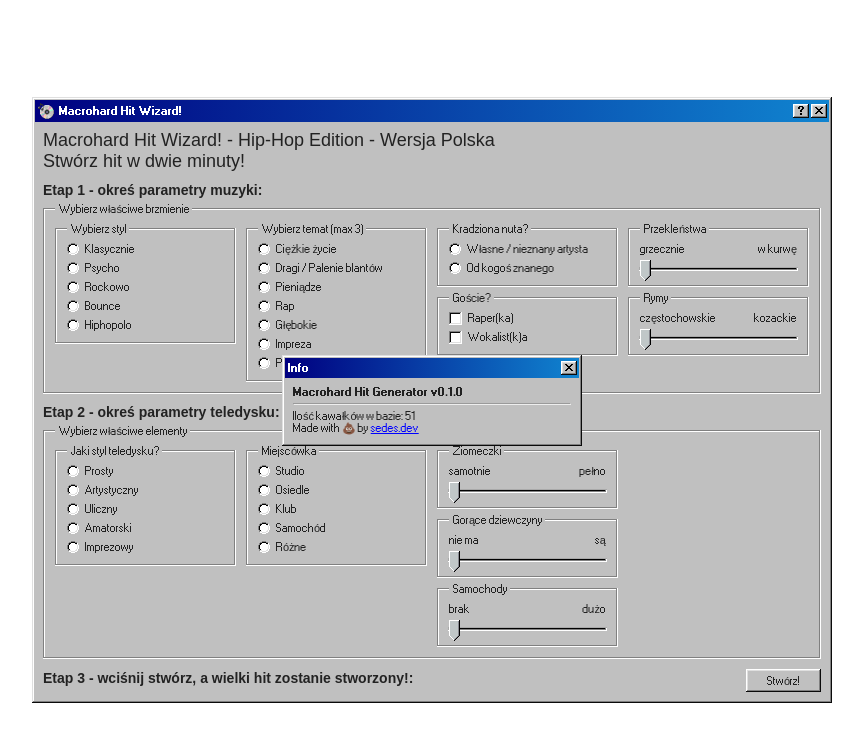
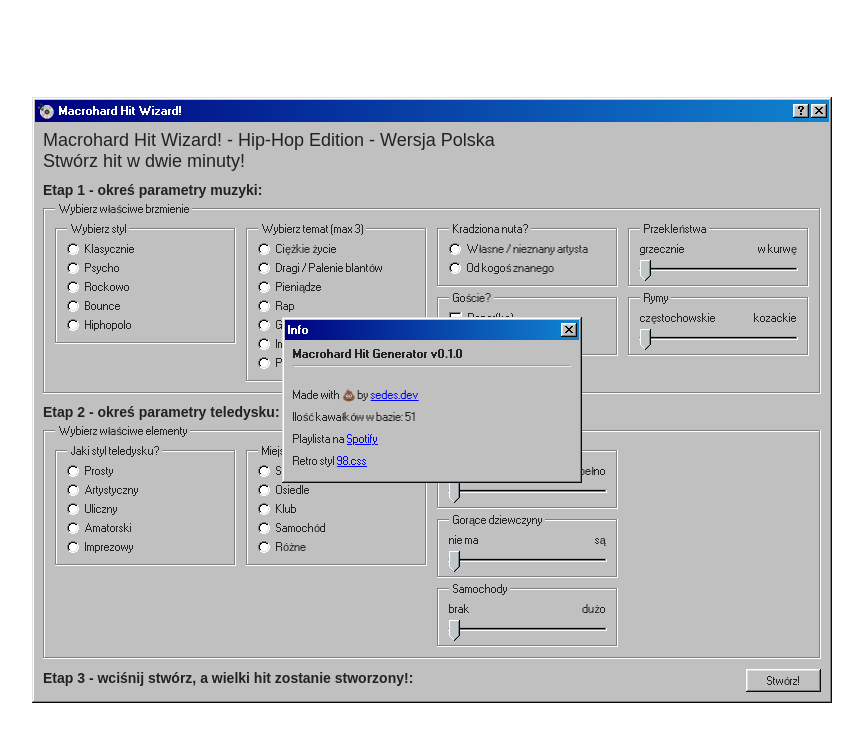
Before and after one commit to sedes-dev/macrohard-hit-generator, a React (Create React App) app: page / in a window 1280 px wide. Both pictures are taken after a click on the button 1009 px from the left and 111 px from the top of the page. Shown: the top 742 px of the page, without its empty margins (208-1071 px from the left). Built offline with nearby package versions, Linux system fonts and the light colour scheme.

Commit message:
last few updates before going live with this crap

```diff
--- a/src/components/HelpWindow.scss
+++ b/src/components/HelpWindow.scss
@@ -2,4 +2,8 @@
   &__divider {
     margin: 5px 0;
   }
+
+  &__text {
+    line-height: 2;
+  }
 }
--- a/src/components/HelpWindow.tsx
+++ b/src/components/HelpWindow.tsx
@@ -13,8 +13,13 @@ export function HelpWindow(props: HelpWindowProps) {
     <Window title="Info" initialSize={{width: 300}} onClose={props.onClose} center=".window--main">
       <p><strong>Macrohard Hit Generator v{packageJson.version}</strong></p>
       <hr className="help-window__divider"/>
-      <p>Ilość kawałków w bazie: {tracks.length}</p>
-      <p>Made with 💩 by <a href="https://sedes.dev" target="_blank" rel="noreferrer">sedes.dev</a></p>
+      <br/>
+      <p className="help-window__text">
+        Made with 💩 by <a href="https://sedes.dev" target="_blank" rel="noreferrer">sedes.dev</a><br/>
+        Ilość kawałków w bazie: {tracks.length}<br/>
+        Playlista na <a href="https://open.spotify.com/playlist/4mTbaoYXTfqrAjn47j11GY?si=b3efe4f7cedc4cb4" target="_blank" rel="noreferrer">Spotify</a><br/>
+        Retro styl <a href="https://jdan.github.io/98.css/" target="_blank" rel="noreferrer">98.css</a>
+      </p>
     </Window>
   )
 }
```
Also changed, not shown: 1 other file (tests, documents, lock files or other folders).
